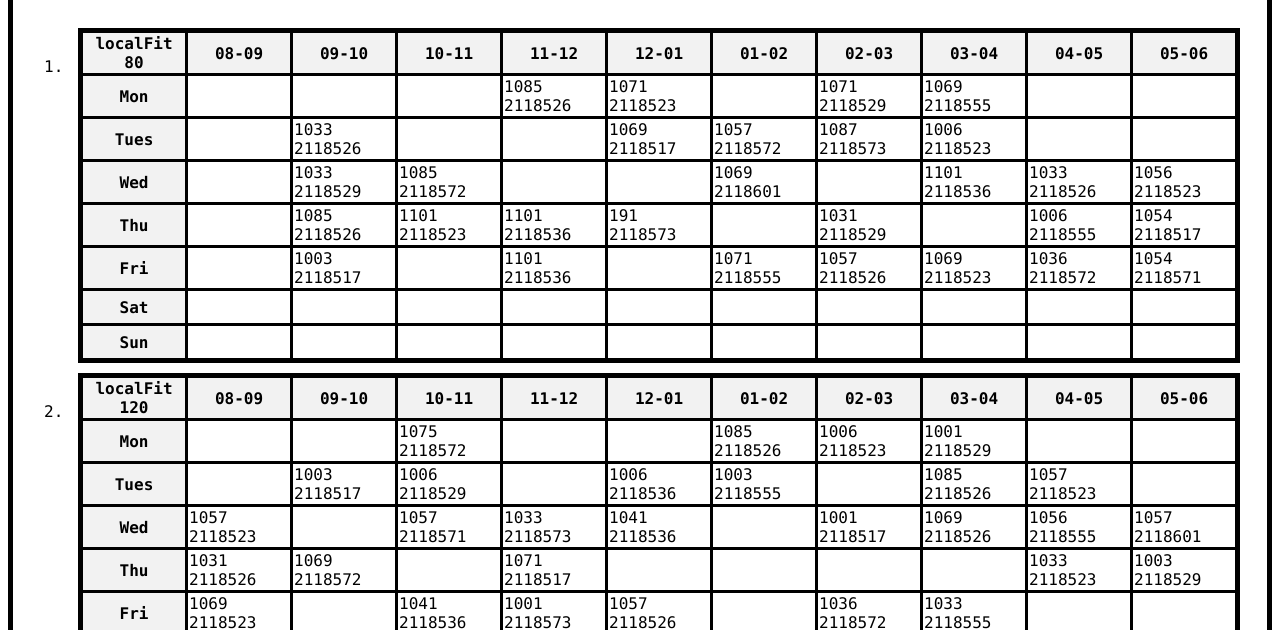
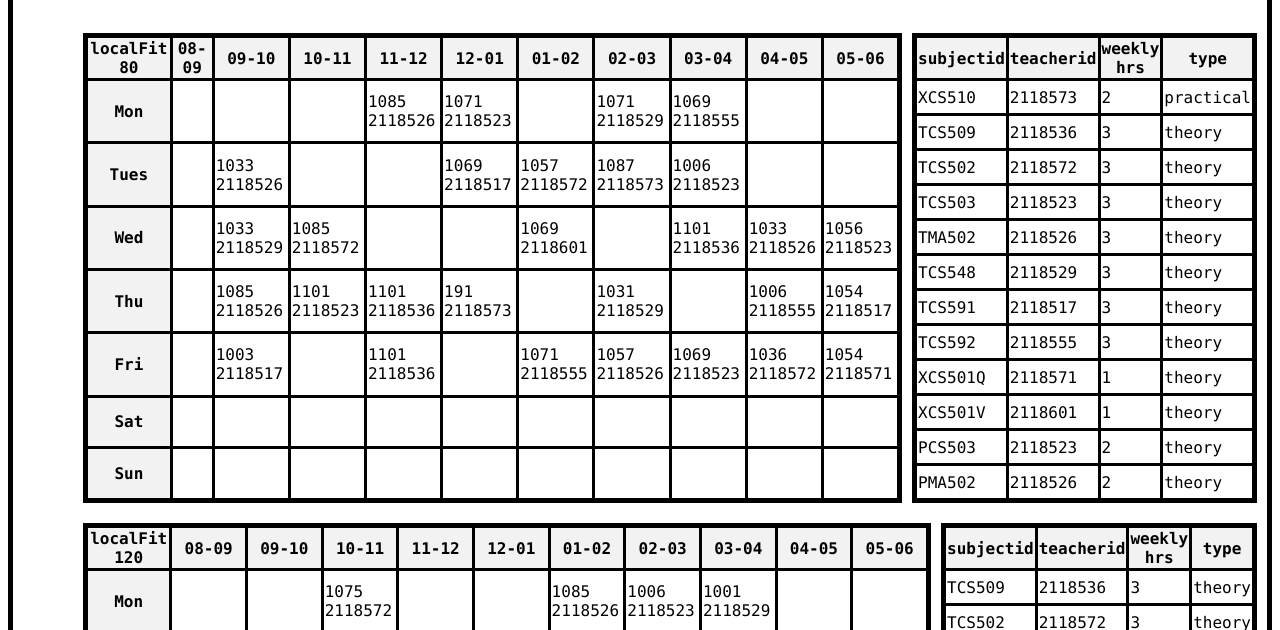
Before and after one commit to ayush-saklani/classsync-generator, a website: page index.html in a window 1280 px wide. Shown: the part 166-796 px from the top of the page. Drawn offline with Linux system fonts and the light colour scheme.

Commit message:
web changes

```diff
--- a/index.html
+++ b/index.html
@@ -11,11 +11,13 @@
         }
         li{
             padding: 5px;
+            display: flex;
         }
         table{
             border: 5px solid black;
             /* padding: 5px; */
             border-collapse: collapse;
+            margin: 5px;
         }
         td,th{
             border: 3px solid black;
--- a/index.js
+++ b/index.js
@@ -1,4 +1,4 @@
-const  timetable = [
+const timetable = [
     [
         [
             {
@@ -3000,7 +3000,13 @@
             }
             listHTML += '</tr>'; // Close each row
         }
-
+        listHTML += `<table><th>subjectid</th><th>teacherid</th><th>weekly hrs</th><th>type</th>`;
+        let subjects = timetable['data'][i]['subjects'];
+        subjects = subjects.sort((a, b) => a.type.localeCompare(b.type));
+        for (let j = 0; j < subjects.length; j++) {
+            listHTML += `<tr><td>${subjects[j].subjectid}</td><td>${subjects[j].teacherid}</td><td>${subjects[j].weekly_hrs}</td><td>${subjects[j].type}</td></tr>`;
+        }
+        listHTML += '</table>';
         listHTML += '</tbody></table></li>'; // Close each table and list item
     }
 
```
Lines whose indentation alone changed are shown as unchanged.
